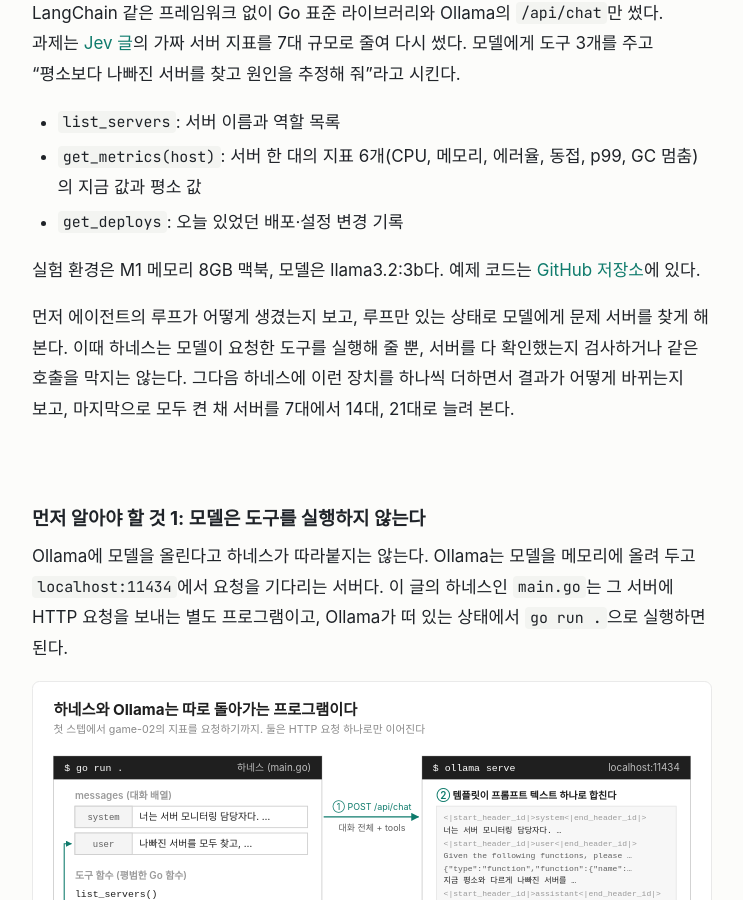
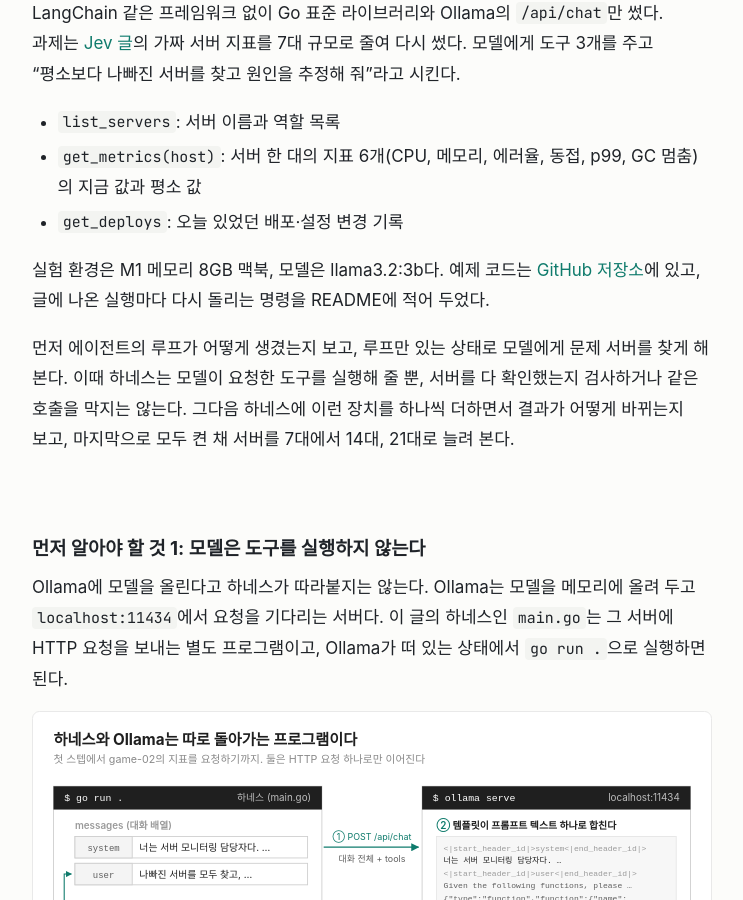
Before and after one commit to surinkim/surinkim.github.io, a Jekyll site: the page built from normal/_posts/2026-11-01-go-agent-loop-without-framework.md, in a window 1280 px wide and 900 px high, scrolled down 355 px. Shown: the whole window, without its empty margins (268-1011 px from the left). Built offline with Jekyll 4.4.1, drawn with Linux system fonts in a browser that asks for light colours; some web fonts are replaced; comment, search, counter and statistics services are not loaded.

Commit message:
Link harness post to README reproduction commands
Co-Authored-By: Claude Opus 5.5 <noreply@anthropic.com>

```diff
--- a/normal/_posts/2026-11-01-go-agent-loop-without-framework.md
+++ b/normal/_posts/2026-11-01-go-agent-loop-without-framework.md
@@ -11,7 +11,7 @@ LangChain 같은 프레임워크 없이 Go 표준 라이브러리와 Ollama의 `
 - `get_metrics(host)`: 서버 한 대의 지표 6개(CPU, 메모리, 에러율, 동접, p99, GC 멈춤)의 지금 값과 평소 값
 - `get_deploys`: 오늘 있었던 배포·설정 변경 기록
 
-실험 환경은 M1 메모리 8GB 맥북, 모델은 llama3.2:3b다. 예제 코드는 [GitHub 저장소](https://github.com/surinkim/agent-loop-demo)에 있다.
+실험 환경은 M1 메모리 8GB 맥북, 모델은 llama3.2:3b다. 예제 코드는 [GitHub 저장소](https://github.com/surinkim/agent-loop-demo)에 있고, 글에 나온 실행마다 다시 돌리는 명령을 README에 적어 두었다.
 
 먼저 에이전트의 루프가 어떻게 생겼는지 보고, 루프만 있는 상태로 모델에게 문제 서버를 찾게 해 본다. 이때 하네스는 모델이 요청한 도구를 실행해 줄 뿐, 서버를 다 확인했는지 검사하거나 같은 호출을 막지는 않는다. 그다음 하네스에 이런 장치를 하나씩 더하면서 결과가 어떻게 바뀌는지 보고, 마지막으로 모두 켠 채 서버를 7대에서 14대, 21대로 늘려 본다.
 
```
